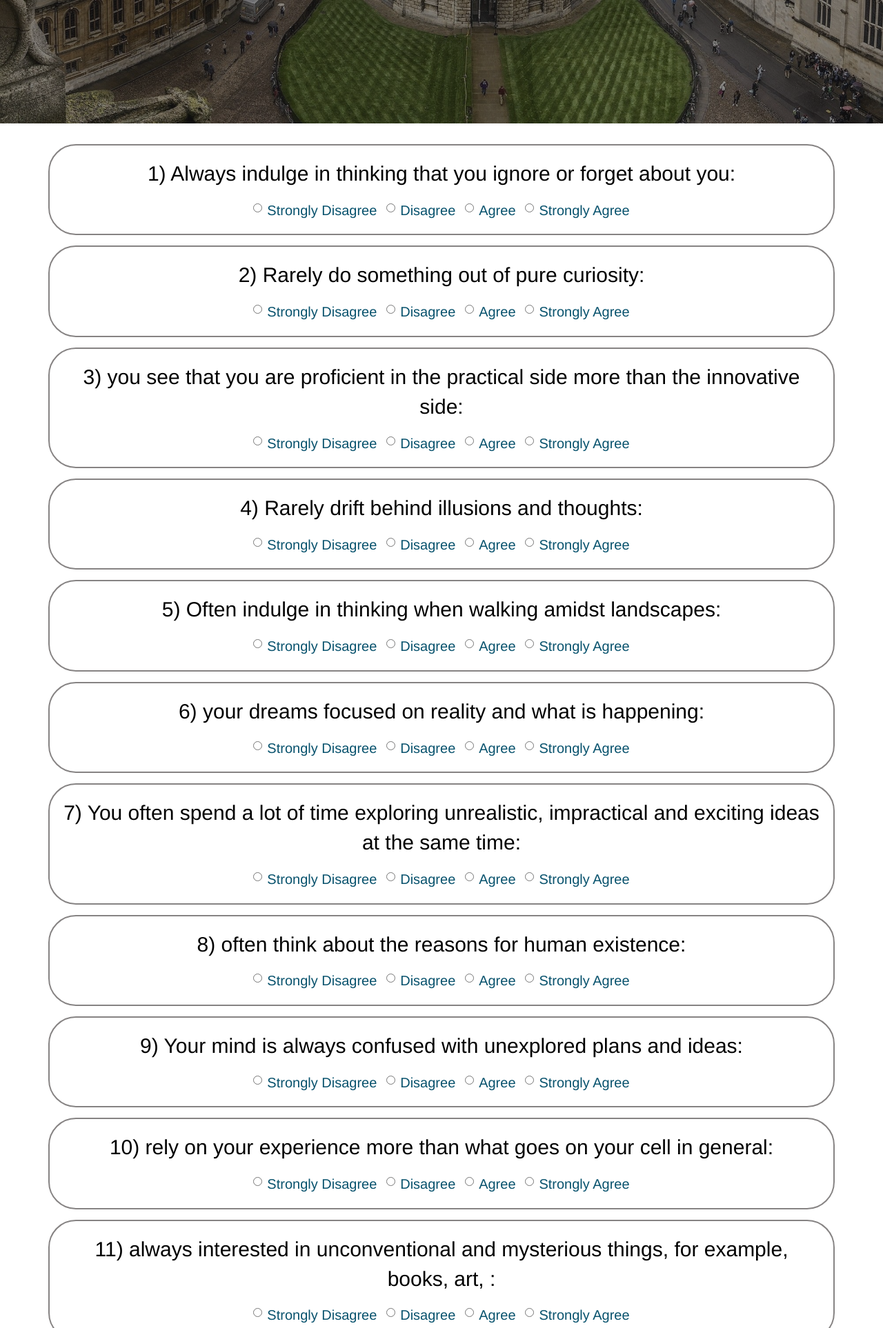
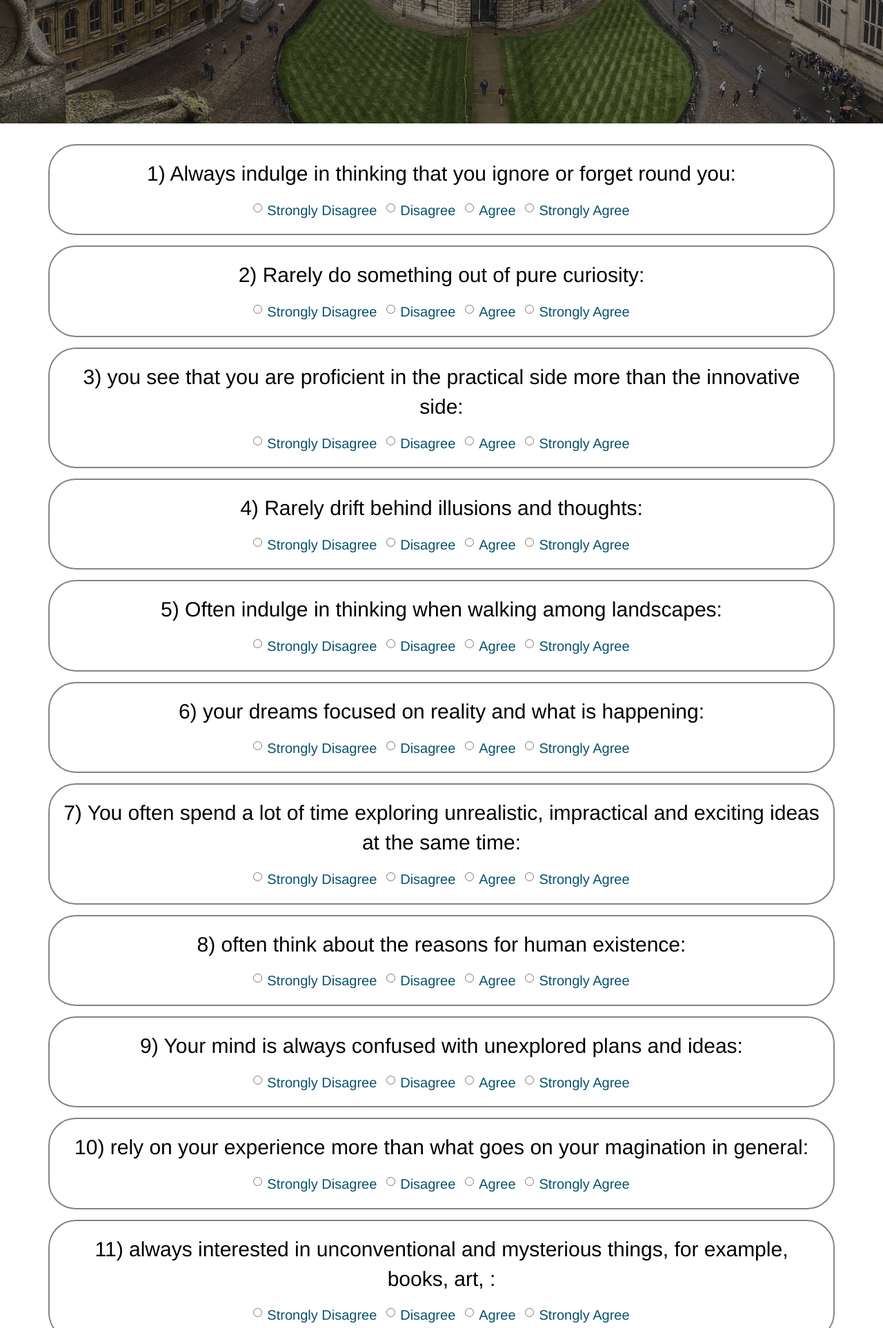
Before and after one commit to ryroo1995/khotak, a PHP site: page /test2.php in a window 1280 px wide. Shown: the part 504-2430 px from the top of the page at 69% size. Run offline with PHP 8.4, Linux system fonts and the light colour scheme.

Commit message:
translating errors

```diff
--- a/project/test2.php
+++ b/project/test2.php
@@ -29,7 +29,7 @@ include('includes/functions.php');
       <!----------------------------------------------------------------->
       <!----------------------------------------------------------------->
       <div class="question">
-     <p>1)	Always indulge in thinking that you ignore or forget about you:</p>
+     <p>1)	Always indulge in thinking that you ignore or forget round you:</p>
 
     <label class="radio-inline">
       <input type="radio" name="optradio"  required value="SD"><span>Strongly Disagree</span>
@@ -110,7 +110,7 @@ include('includes/functions.php');
      </div>
                        <!--------------------------------------------->
            <div class="question">
-     <p>5)	Often indulge in thinking when walking amidst landscapes:</p>
+     <p>5)	Often indulge in thinking when walking among landscapes:</p>
 
     <label class="radio-inline">
       <input type="radio" name="optradio5" required value="SD"><span>Strongly Disagree</span>
@@ -210,7 +210,7 @@ include('includes/functions.php');
      </div>
                                 <!--------------------------------------------->
            <div class="question">
-     <p>10)	rely on your experience more than what goes on your cell in general:</p>
+     <p>10)	rely on your experience more than what goes on your magination in general:</p>
 
     <label class="radio-inline">
       <input type="radio" name="optradio10" required value="SD"><span>Strongly Disagree</span>
--- a/project/test3.php
+++ b/project/test3.php
@@ -130,7 +130,7 @@ include('includes/functions.php');
      </div>
                                 <!--------------------------------------------->
            <div class="question">
-     <p>6)	your feelings control you more than you control them:</p>
+     <p>6)	your feelings control you more than you control it:</p>
 
     <label class="radio-inline">
       <input type="radio" name="optradio6" required value="SD"><span>Strongly Disagree</span>
--- a/project/test4.php
+++ b/project/test4.php
@@ -90,7 +90,7 @@ include('includes/functions.php');
     <!---button next-->
               <!--------------------------------------------->
            <div class="question">
-     <p>4)	Your travel plans are often well thought out:</p>
+     <p>4)	Your travel plans are often well studed out:</p>
 
     <label class="radio-inline">
       <input type="radio" name="optradio4" required value="SD"><span>Strongly Disagree</span>
@@ -130,7 +130,7 @@ include('includes/functions.php');
      </div>
                                 <!--------------------------------------------->
            <div class="question">
-     <p>6)	The ability to develop a plan and commitment to the most important part of the daily project:</p>
+     <p>6)	The ability to develop a plan and commitment is the most important part of the daily project:</p>
 
     <label class="radio-inline">
       <input type="radio" name="optradio6" required value="SD"><span>Strongly Disagree</span>
```
